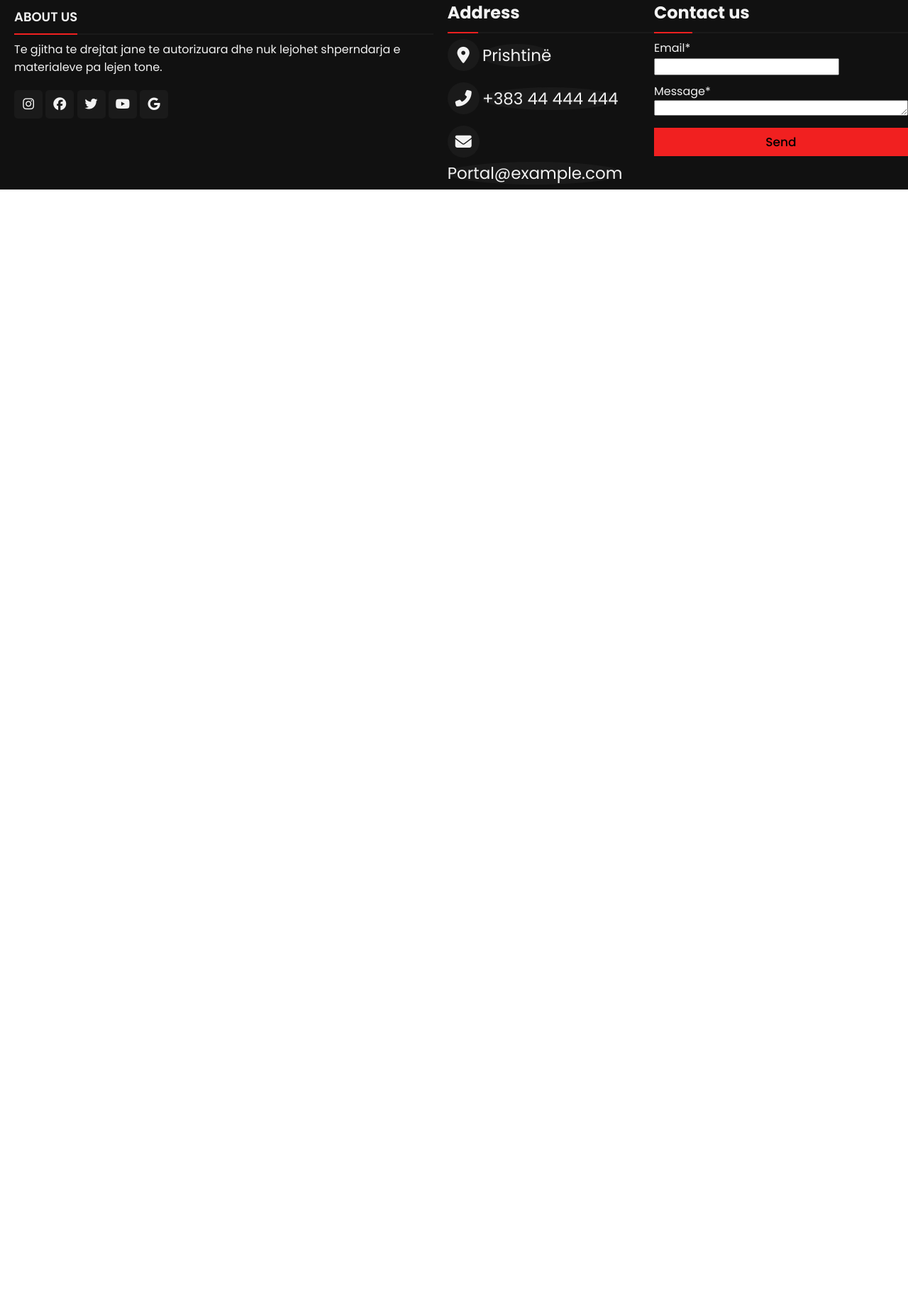
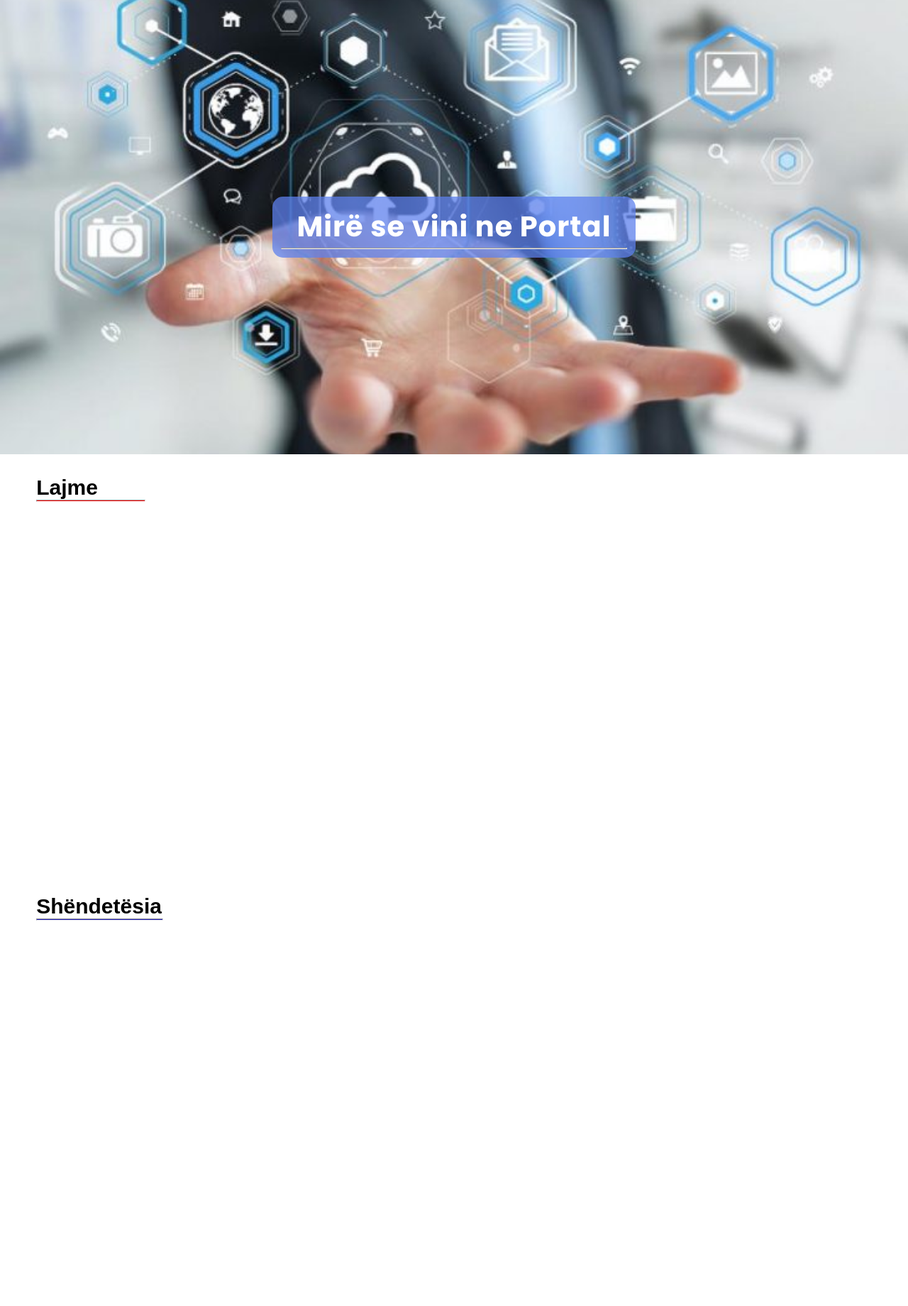
Before and after one commit to Aulon1/INT20_21_Gr21, a PHP site: page /portal.html in a window 1280 px wide. Shown: the part 80-1920 px from the top of the page at 71% size. Before the commit the page ends 347 px from the top, so only its background shows below. Run offline with PHP 8.4, Linux system fonts and the light colour scheme; some libraries are stand-ins or nearby versions.

Commit message:
Pjesa e homit e rregullume me footer

```diff
--- a/portal.html
+++ b/portal.html
@@ -6,6 +6,7 @@
     <link rel="stylesheet" href="style.css">
     <script src="https://kit.fontawesome.com/a076d05399.js"></script>
     <meta name="viewport" content="width=device-width, initial-scale=1.0">
+    <link rel="stylesheet" href="portal.css">
 
   </head>
   <body>
@@ -25,6 +26,67 @@ Portal</div>
 <li><a href="Argëtim.html">Argëtim</a></li>
 </ul>
 </nav>
+
+
+
+
+<div class="pjesa1">
+  <h1>Mirë se vini ne Portal
+
+    <hr>
+  </h1>
+
+</div>
+
+<div class="PjesaLajmeve">
+  <div class="Titulli1">
+  <a href="Lajme.html" style="text-decoration: none; color: black;";>
+   <h2>Lajme</h2>
+   <hr>
+   </a>
+   </div>
+</div>
+
+
+<div class="PjesaShendetesis">
+  <div class="Titulli2">
+  <a href="Shëndetësia.html" style="text-decoration: none; color: black";>
+    <h2>Shëndetësia</h2>
+    <hr>
+  </a>
+  </div>
+</div>
+
+<div class="PjesaSport">
+  <div class="Titulli3">
+  <a href="Sport.html" style="text-decoration: none; color: black";>
+    <h2>Sport</h2>
+    <hr>
+  </a>
+  </div>
+</div>
+
+<div class="PjesaMagazina">
+  <div class="Titulli4">
+  <a href="Magazina.html" style="text-decoration: none; color: black";>
+    <h2>Magazina</h2>
+    <hr>
+  </a>
+  </div>
+</div>
+
+
+
+<div class="PjesaArgetim">
+  <div class="Titulli5">
+  <a href="Argëtim.html" style="text-decoration: none; color: black";>
+    <h2>Argëtim</h2>
+    <hr>
+  </a>
+  </div>
+</div>
+
+
 
 <footer>
   <div class="foteri">
--- a/style.css
+++ b/style.css
@@ -261,9 +261,10 @@ footer{
   font-weight: 500;
   cursor: pointer;
   transition: .3s;
+  border-radius: 10px;
 }
 .b button:hover{
-  background: #000;
+  background: white;
 }
 @media screen and (max-width: 900px) {
   footer{
```
